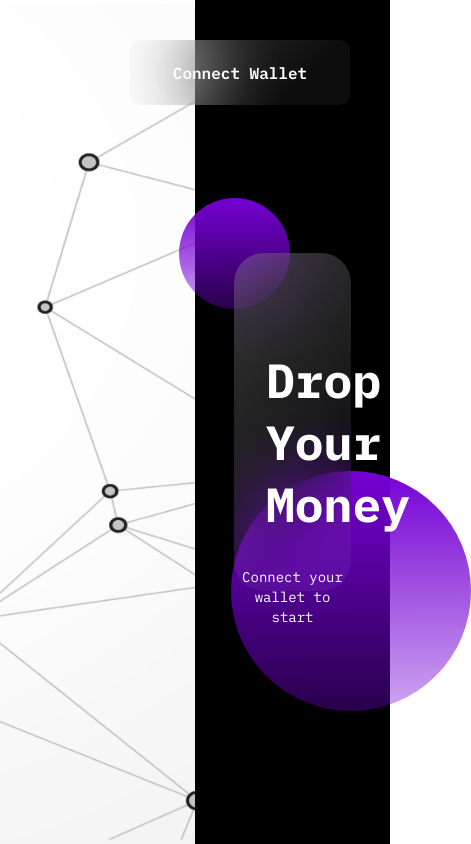
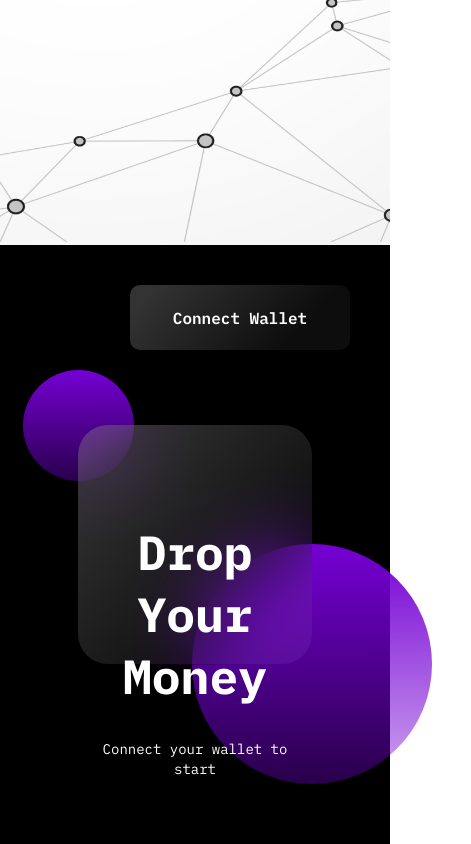
Before and after one commit to Pranav2612000/eth-wallet, a React (Create React App) app: page / in a window 390 px wide. Shown: the whole page, 471 px wide, since content can reach past the window. Built offline with nearby package versions, Linux system fonts and the light colour scheme.

Commit message:
fix: fix grid usage for smaller screens

```diff
--- a/src/components/pages/Home.jsx
+++ b/src/components/pages/Home.jsx
@@ -4,9 +4,9 @@ import PurpleCircle from "../common/PurpleCircle";
 function Home() {
   return (
     <div className="grid grid-cols-12 h-screen">
-      <div className="col-span-6 string-bg">
+      <div className="col-span-12 lg:col-span-6 string-bg">
       </div>
-      <div className="bg-black col-span-6 relative flex items-center justify-center">
+      <div className="bg-black col-span-12 lg:col-span-6 relative flex items-center justify-center">
         <PurpleCircle className={"w-[111px] h-[111px] top-[calc(30%-55px)] left-[calc(20%-55px)]"}/>
         <PurpleCircle className={"w-[240px] h-[240px] top-[calc(70%-120px)] left-[calc(80%-120px)]"}/>
         <Button
```
